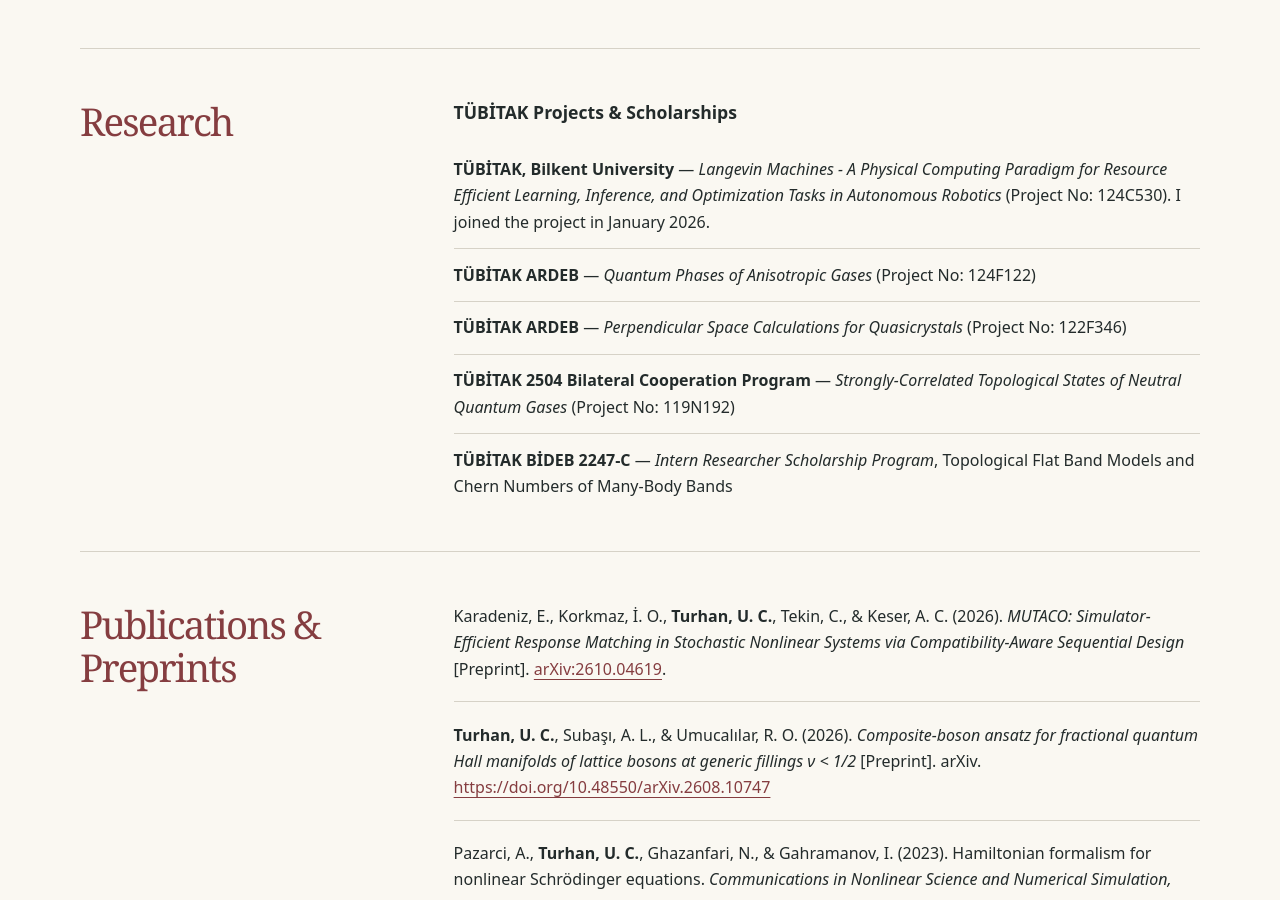
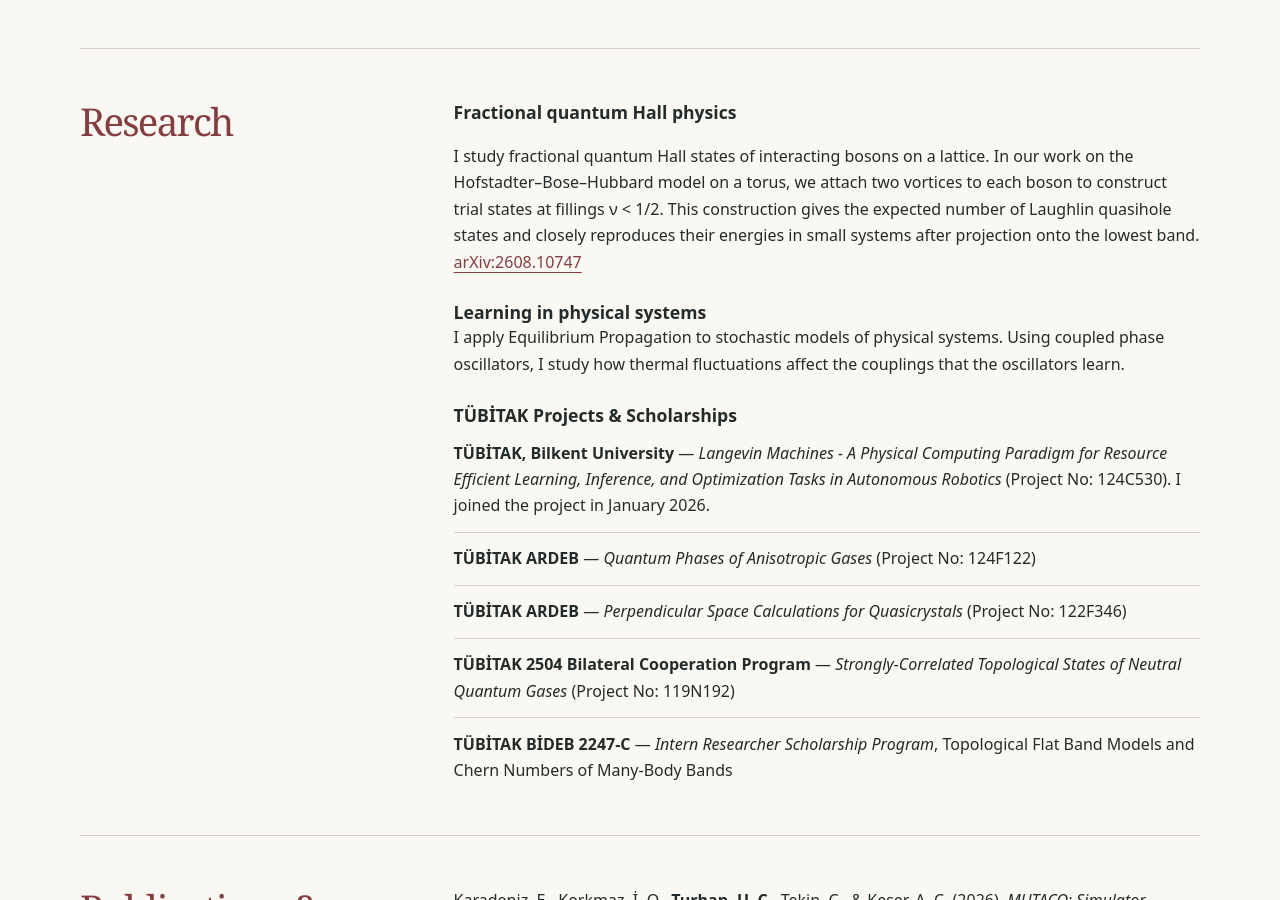
Before and after one commit to Umut-Can-Physics/Umut-Can-Physics.github.io, a plain HTML site: page index.html in a window 1280 px wide. Shown: the part 913-1813 px from the top of the page. Drawn offline with Linux system fonts and the light colour scheme.

Commit message:
Introduce fractional quantum Hall and physical learning research

```diff
--- a/index.html
+++ b/index.html
@@ -73,6 +73,22 @@
 
         <section id="research" class="section">
             <h2>Research</h2>
+            <h3>Fractional quantum Hall physics</h3>
+            <p>
+                I study fractional quantum Hall states of interacting bosons on a lattice. In our work on the
+                Hofstadter–Bose–Hubbard model on a torus, we attach two vortices to each boson to construct
+                trial states at fillings ν &lt; 1/2. This construction gives the expected number of Laughlin
+                quasihole states and closely reproduces their energies in small systems after projection
+                onto the lowest band. <a href="https://arxiv.org/abs/2608.10747">arXiv:2608.10747</a>
+            </p>
+
+            <h3>Learning in physical systems</h3>
+            <p>
+                I apply Equilibrium Propagation to stochastic models of physical systems. Using coupled
+                phase oscillators, I study how thermal fluctuations affect the couplings that the
+                oscillators learn.
+            </p>
+
             <h3>TÜBİTAK Projects &amp; Scholarships</h3>
             <ul>
                 <li>
```
